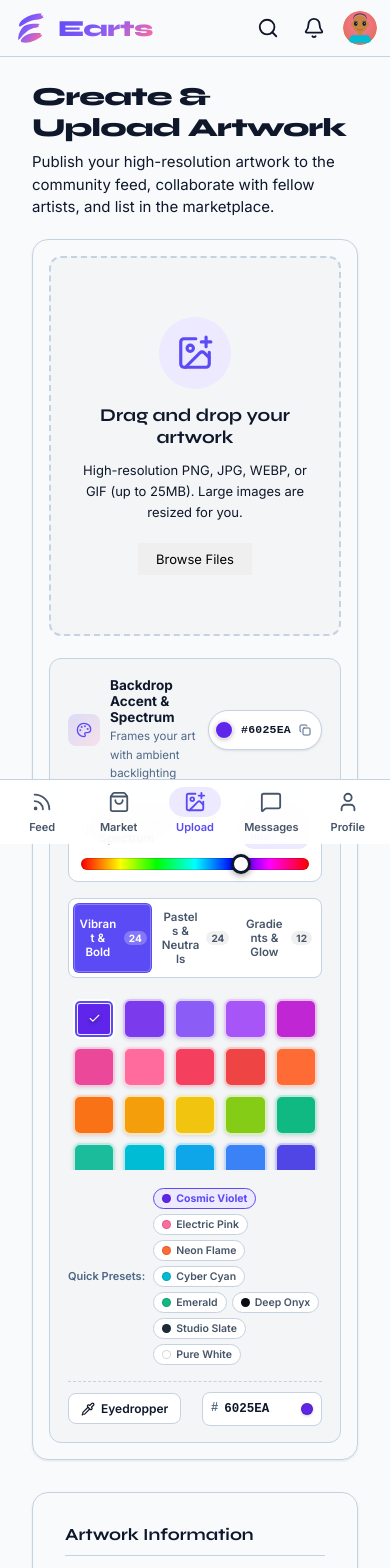
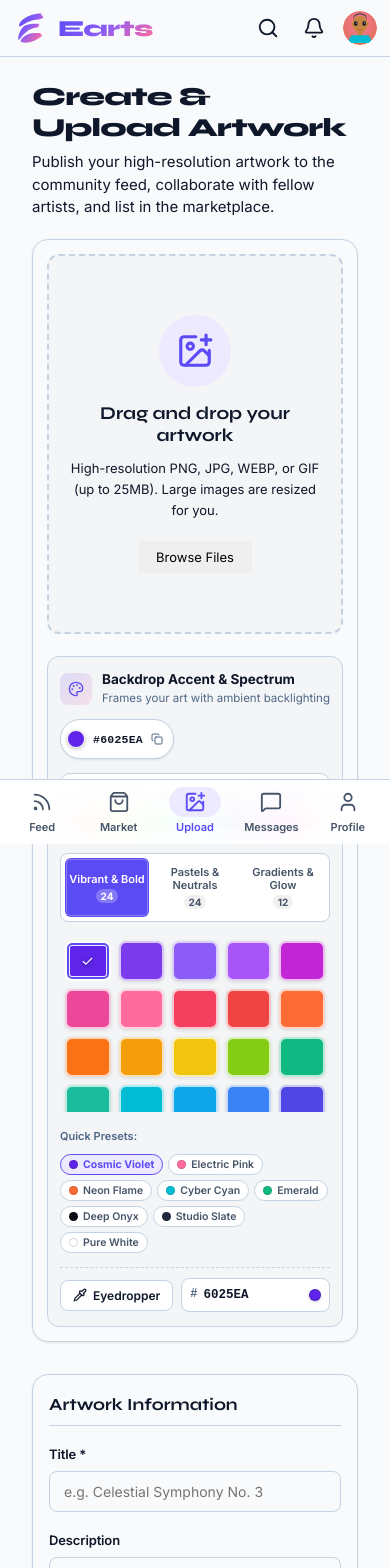
Before and after one commit to A-USB/Earts2, a React (Vite) app in the folder client/: page /upload in a window 390 px wide. Shown: the top 1568 px of the page. Built offline with nearby package versions, Linux system fonts and the light colour scheme; no server answers; sample sign-in values are in the browser's storage.

Commit message:
Improve artwork upload on small screens

```diff
--- a/client/src/pages/UploadArtwork.css
+++ b/client/src/pages/UploadArtwork.css
@@ -1115,3 +1115,32 @@
   .swatch-btn { height: 40px; }
   .color-status-pill { min-height: 40px; }
 }
+
+/* ===== Responsive pass ===== */
+@media (max-width: 600px) {
+  .upload-page { padding-bottom: 56px; }
+  .upload-media-card { padding: 14px; }
+  .upload-details-form { padding: 20px 16px; }
+  .dropzone-box { padding: 32px 16px; }
+
+  /* colour studio: less padding so the controls have room */
+  .color-picker-section { padding: 14px 12px; gap: 14px; }
+  .color-picker-header { flex-wrap: wrap; }
+  .color-picker-title-wrap { flex: 1 1 100%; }
+  .color-tab-btn { flex-direction: column; gap: 3px; padding: 7px 2px; font-size: 11px; line-height: 1.2; }
+  .color-tab-btn > span:first-child { overflow-wrap: normal; word-break: normal; }
+  .custom-color-studio { flex-wrap: wrap; }
+  .custom-actions-left { flex: 0 0 auto; }
+  .hex-input-studio { flex: 1 1 130px; min-width: 0; }
+  .hex-input-box { width: 100%; }
+
+  /* form fields stack, and the actions sit full width */
+  .form-row-2 { grid-template-columns: 1fr; gap: 18px; margin-bottom: 18px; }
+  .collab-inputs-row { grid-template-columns: minmax(0, 1fr); }
+  /* quick presets: the label sits above the chips, which flow in rows */
+  .quick-accents-strip { flex-direction: column; align-items: flex-start; gap: 8px; }
+  .quick-accents-list { flex: none; width: 100%; }
+  .collab-section { padding: 16px 14px; }
+  .upload-actions-bar { flex-direction: column-reverse; align-items: stretch; }
+  .upload-actions-bar > * { width: 100%; justify-content: center; text-align: center; }
+}
```
